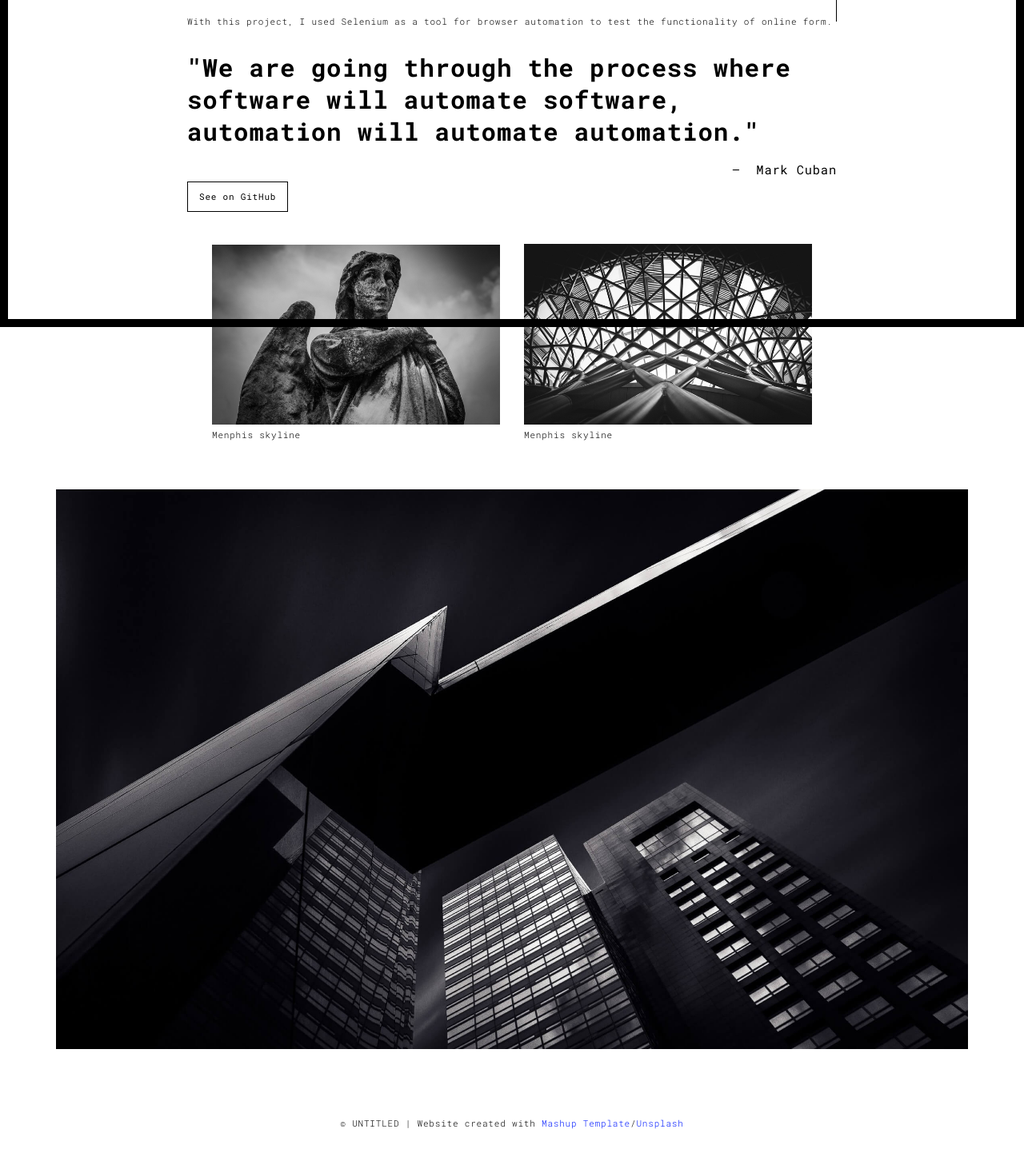
After one commit to kdhenderson/portfo, a Flask app: page /work01.html in a window 1280 px wide. The commit adds this page. Shown: the part 391-1833 px from the top of the page at 80% size. Run offline with Flask 2, Linux system fonts and the light colour scheme; some libraries are stand-ins or nearby versions.

Commit message:
adding content for automation prj

```diff
--- /dev/null
+++ b/templates/work01.html
@@ -0,0 +1,135 @@
+<!DOCTYPE html>
+<html lang="en">
+
+<head>
+  <meta charset="UTF-8">
+  <meta content="IE=edge" http-equiv="X-UA-Compatible">
+  <meta content="width=device-width,initial-scale=1" name="viewport">
+  <meta content="description" name="description">
+  <meta name="google" content="notranslate" />
+  <meta content="Mashup templates have been developped by Orson.io team" name="author">
+
+  <!-- Disable tap highlight on IE -->
+  <meta name="msapplication-tap-highlight" content="no">
+
+  <link rel="apple-touch-icon" sizes="180x180" href="./static/assets/apple-icon-180x180.png">
+  <link href="./static/assets/emoji.ico" rel="icon">
+
+  <title>Title page</title>
+
+<link href="./static/main.3f6952e4.css" rel="stylesheet"></head>
+
+<body class="">
+<div id="site-border-left"></div>
+<div id="site-border-right"></div>
+<div id="site-border-top"></div>
+<div id="site-border-bottom"></div>
+<!-- Add your content of header -->
+<header>
+  <nav class="navbar  navbar-fixed-top navbar-default">
+    <div class="container">
+        <button type="button" class="navbar-toggle collapsed" data-toggle="collapse" data-target="#navbar-collapse" aria-expanded="false">
+          <span class="sr-only">Toggle navigation</span>
+          <span class="icon-bar"></span>
+          <span class="icon-bar"></span>
+          <span class="icon-bar"></span>
+        </button>
+
+      <div class="collapse navbar-collapse" id="navbar-collapse">
+        <ul class="nav navbar-nav ">
+          <li><a href="./index.html" title="">01 : Home</a></li>
+          <li><a href="./works.html" title="">02 : Works</a></li>
+          <li><a href="./about.html" title="">03 : About me</a></li>
+          <li><a href="./contact.html" title="">04 : Contact</a></li>
+        </ul>
+
+
+          <ul class="nav navbar-nav navbar-right navbar-small visible-md visible-lg">
+            <li><a href="./index.html" title="" class="active">001</a></li>
+            <li><a href="./work2.html" title="">002</a></li>
+            <li><a href="./work3.html" title="">003</a></li>
+            <li><a href="./work4.html" title="">004</a></li>
+            <li><a href="./work5.html" title="">005</a></li>
+            <li><a href="./work6.html" title="">006</a></li>
+          </ul>
+
+
+      </div>
+    </div>
+  </nav>
+</header>
+<div class="section-container">
+  <div class="container">
+    <div class="row">
+      <div class="col-xs-12">
+        <img src="./static/assets/images/automation_hands.jpg" class="img-responsive" alt="">
+        <div class="card-container">
+          <div class="text-center">
+            <h1 class="h2">01: Automation and Testing with Selenium</h1>
+          </div>
+          <p>With this project, I used Selenium as a tool for browser automation to test the functionality of online form.</p>
+
+          <blockquote>
+            <p>"We are going through the process where software will automate software, automation will automate automation."</p>
+            <small class="pull-right">Mark Cuban</small>
+          </blockquote>
+          <a href="https://github.com/kdhenderson/form_automation" title="" class="btn btn-default">See on GitHub</a>
+        </div>
+      </div>
+
+
+
+      <div class="col-md-8 col-md-offset-2 section-container-spacer">
+        <div class="row">
+          <div class="col-xs-12 col-md-6">
+            <img src="./static/assets/images/work001-02.jpg" class="img-responsive" alt="">
+            <p>Menphis skyline</p>
+          </div>
+          <div class="col-xs-12 col-md-6">
+            <img src="./static/assets/images/work001-03.jpg" class="img-responsive" alt="">
+            <p>Menphis skyline</p>
+          </div>
+        </div>
+      </div>
+
+      <div class="col-xs-12">
+        <img src="./static/assets/images/work001-04.jpg" class="img-responsive" alt="">
+      </div>
+
+    </div>
+  </div>
+</div>
+
+
+<footer class="footer-container text-center">
+  <div class="container">
+    <div class="row">
+      <div class="col-xs-12">
+        <p>© UNTITLED | Website created with <a href="http://www.mashup-template.com/" title="Create website with free html template">Mashup Template</a>/<a href="https://www.unsplash.com/" title="Beautiful Free Images">Unsplash</a></p>
+      </div>
+    </div>
+  </div>
+</footer>
+
+<script>
+  document.addEventListener("DOMContentLoaded", function (event) {
+     navActivePage();
+  });
+</script>
+
+<!-- Google Analytics: change UA-XXXXX-X to be your site's ID
+
+<script>
+  (function (i, s, o, g, r, a, m) {
+    i['GoogleAnalyticsObject'] = r; i[r] = i[r] || function () {
+      (i[r].q = i[r].q || []).push(arguments)
+    }, i[r].l = 1 * new Date(); a = s.createElement(o),
+      m = s.getElementsByTagName(o)[0]; a.async = 1; a.src = g; m.parentNode.insertBefore(a, m)
+  })(window, document, 'script', '//www.google-analytics.com/analytics.js', 'ga');
+  ga('create', 'UA-XXXXX-X', 'auto');
+  ga('send', 'pageview');
+</script>
+
+--> <script type="text/javascript" src="./static/main.70a66962.js"></script></body>
+
+</html>
```
Also changed, not shown: templates/works.html (+12 -12 lines), static/assets/images/automation_girlRobot.jpeg (added), static/assets/images/automation_hands.jpeg (added).
